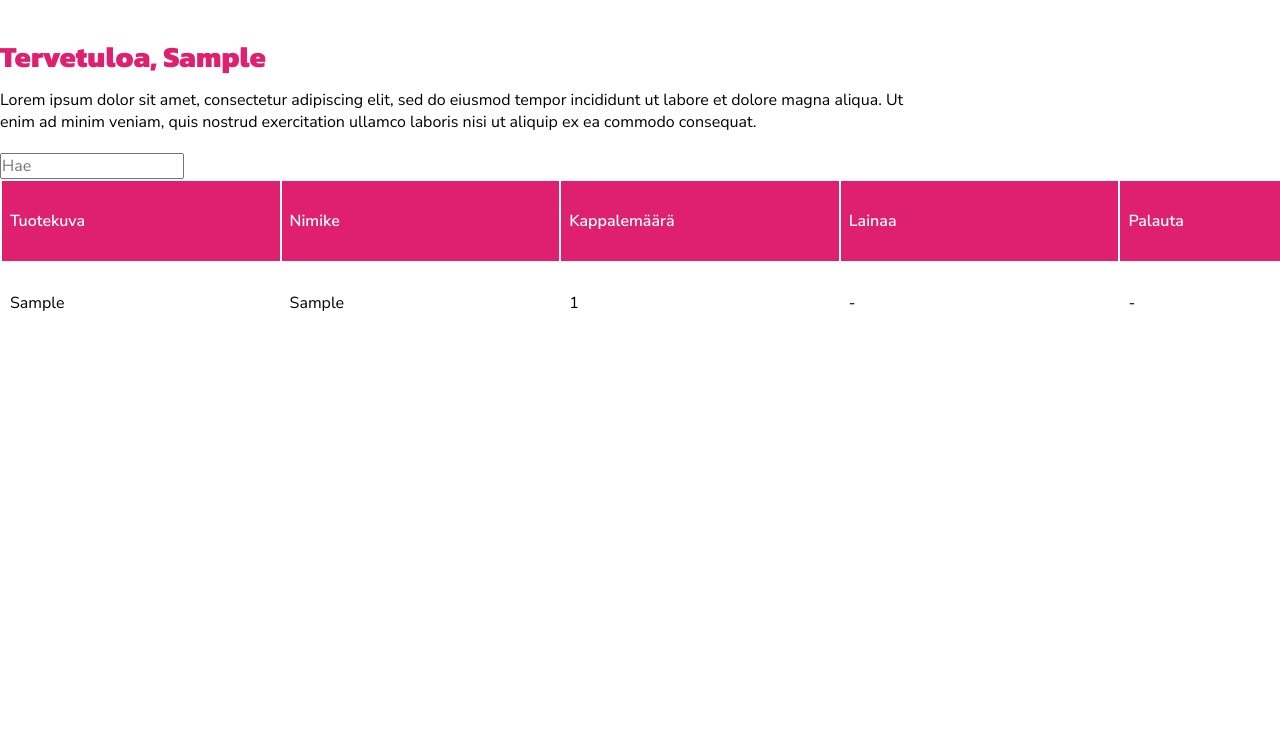
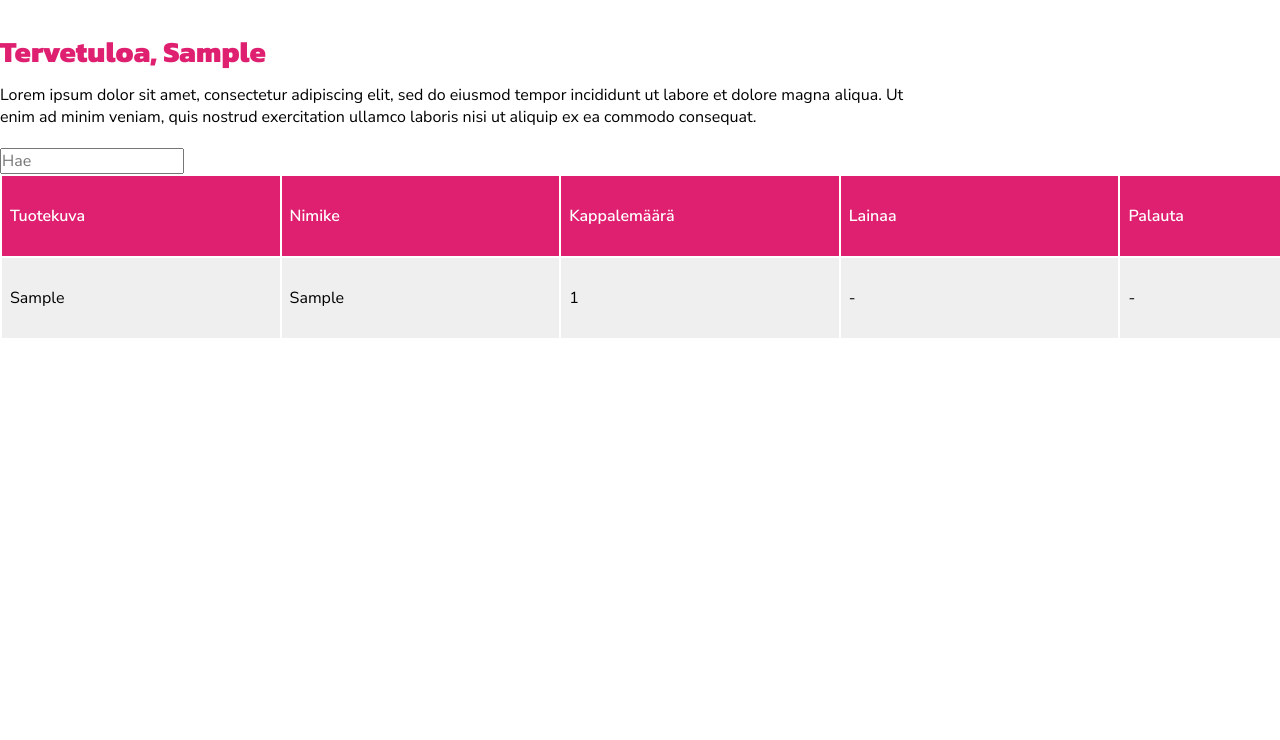
Before and after one commit to KaritaLaine/Varastonhallinta, a Django app: page /lainaus/ in a window 1280 px wide; the page is wider, and only the part inside the window is pictured. Shown: the part 60-800 px from the top of that part. Run offline with Django 4.2, Linux system fonts and the light colour scheme; a user stored in the database is signed in; tables that the repository leaves empty hold one stand-in row (values such as "Sample post").

Commit message:
taulu korjattu

```diff
--- a/varastonhallinta/varastonhallintasovellus/static/base.css
+++ b/varastonhallinta/varastonhallintasovellus/static/base.css
@@ -106,9 +106,26 @@ header {
     height: 100%;
     margin: auto;
     padding-top: 5px;
-    /* Jos haluaa sivuista ruudun kokoisen:
-        min-height: 100vh; */
 }
+
+/* JOS HALUTAAN FOOTER
+
+#container {
+    position: relative;
+    min-height: 100vh; >> Jos haluaa sivuista ruudun kokoisen
+  }
+
+#wrapper {
+    padding-bottom: 60px; >> Sama kuin footerin pituus
+}
+
+footer {
+  position: absolute;
+  bottom: 0;
+  width: 100%;
+  height: 60px; >> Footerin pituus
+  background-color: #122340;
+} */
 
 /* FONTTEJA RASEKON OHJEIDEN MUKAAN */
 
@@ -130,7 +147,7 @@ header {
     color: #df2070;
 }
 
-/* LAINAUSTAULU*/
+/* LAINAUSTAULU */
 
 .lainaus-keskita {
     width: 1400px;
@@ -147,6 +164,14 @@ header {
     height: 80px;
     padding: 0.5rem;
     min-width: 270px ;
+}
+
+table.lainaus-taulu tr:nth-child(odd){
+    background-color: #efefef;
+}
+
+table.lainaus-taulu tr:nth-child(even){
+    background-color: #fafafa;
 }
 
 .lainaus-taulu th {
@@ -192,3 +217,5 @@ header {
 ::-webkit-scrollbar-thumb:hover {
     background: #6b6b6b
 }
+
+/* LAINAUS SEARCH BAR /*
--- a/varastonhallinta/varastonhallintasovellus/templates/base.html
+++ b/varastonhallinta/varastonhallintasovellus/templates/base.html
@@ -36,8 +36,10 @@
 
     <!-- Wrapper on vähän niinkuin pussi, jonka sisälle kaikki elementit tulee.
         Sen avulla on helppo optimoida esim. sivun kokoa ja muita laajia asetuksia.-->
+    <div class="container"
     <div class="wrapper">
         {%block content%} {%endblock content%}
+    </div>
     </div>
 
     <!-- Script varten -->
--- a/varastonhallinta/varastonhallintasovellus/templates/lainaus.html
+++ b/varastonhallinta/varastonhallintasovellus/templates/lainaus.html
@@ -39,8 +39,8 @@
                             </tr>
                         </thead>
                     </div>
+                        <tbody>
                             {%for tuote in tuotteet%}
-                        <tbody>
                                 <tr>
                                     <td>{{tuote.tuotekuva}}</td>
                                     <td>{{tuote.nimike}}</td>
@@ -48,8 +48,8 @@
                                     <td class="lainaus-nappi"> - </td> <!-- BUG: lainaus-toiminto -->
                                     <td class="lainaus-nappi"> - </td> <!-- BUG: palautus-toiminto -->
                                 </tr>
+                            {%endfor%}
                         </tbody>
-                    {%endfor%}
                 </table>
             </div>
         </div>
```
Lines whose indentation alone changed are shown as unchanged.
